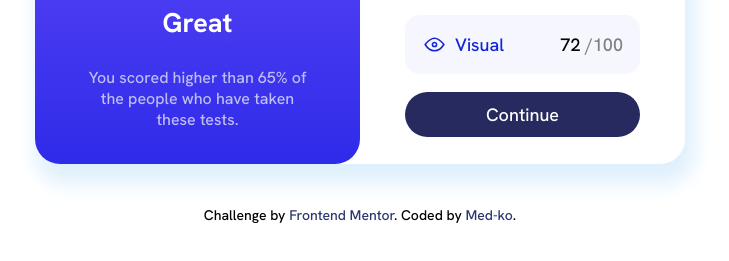
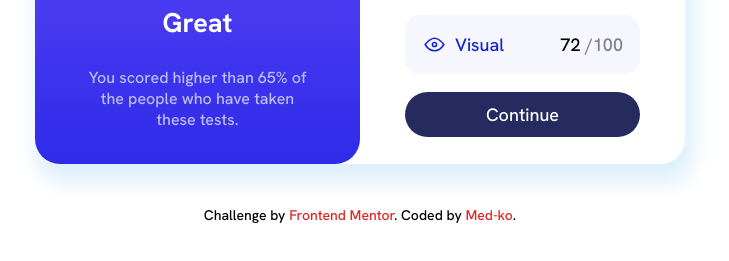
Before and after one commit to Med-ko/Results-summury, a plain HTML site: page index.html in a window 1280 px wide. Shown: the part 427-688 px from the top of the page, without its empty margins (280-1009 px from the left). Drawn offline with Linux system fonts and the light colour scheme.

Commit message:
Update style.css

```diff
--- a/style.css
+++ b/style.css
@@ -208,7 +208,7 @@ li span {
 
 .attribution a {
     text-decoration: none;
-    color: hsl(228, 45%, 30%);
+    color: hsl(0, 75%, 51%);;
  }
 
  .attribution a:hover {
```
